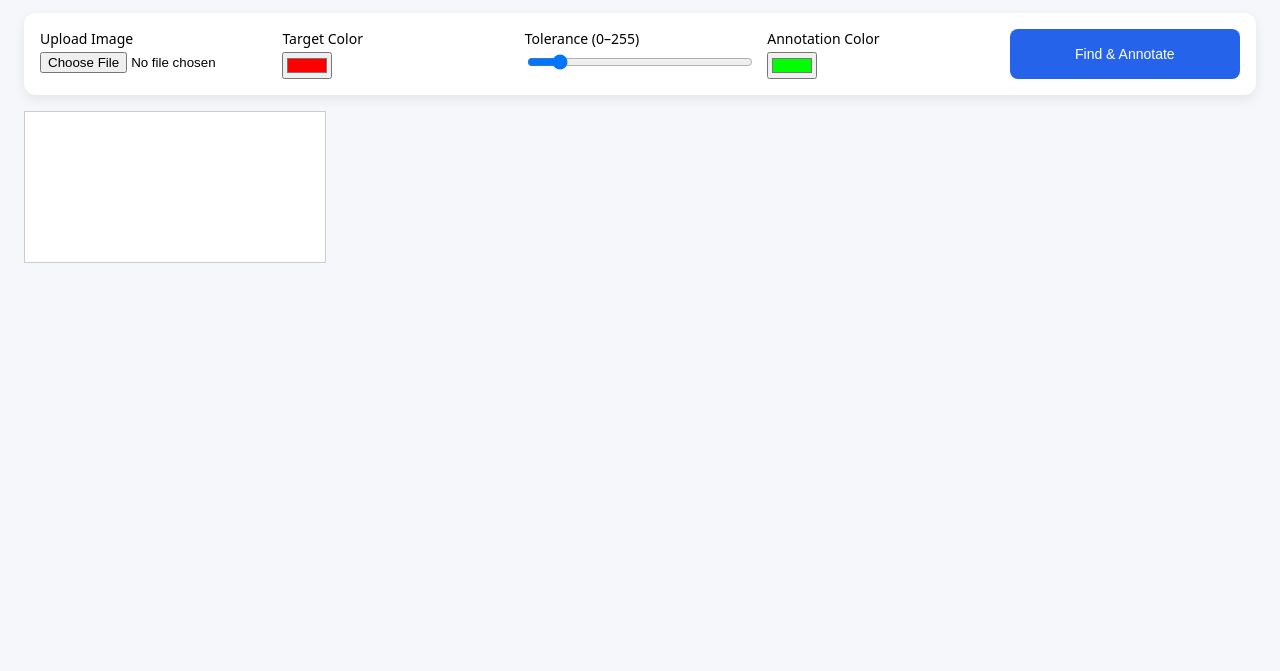
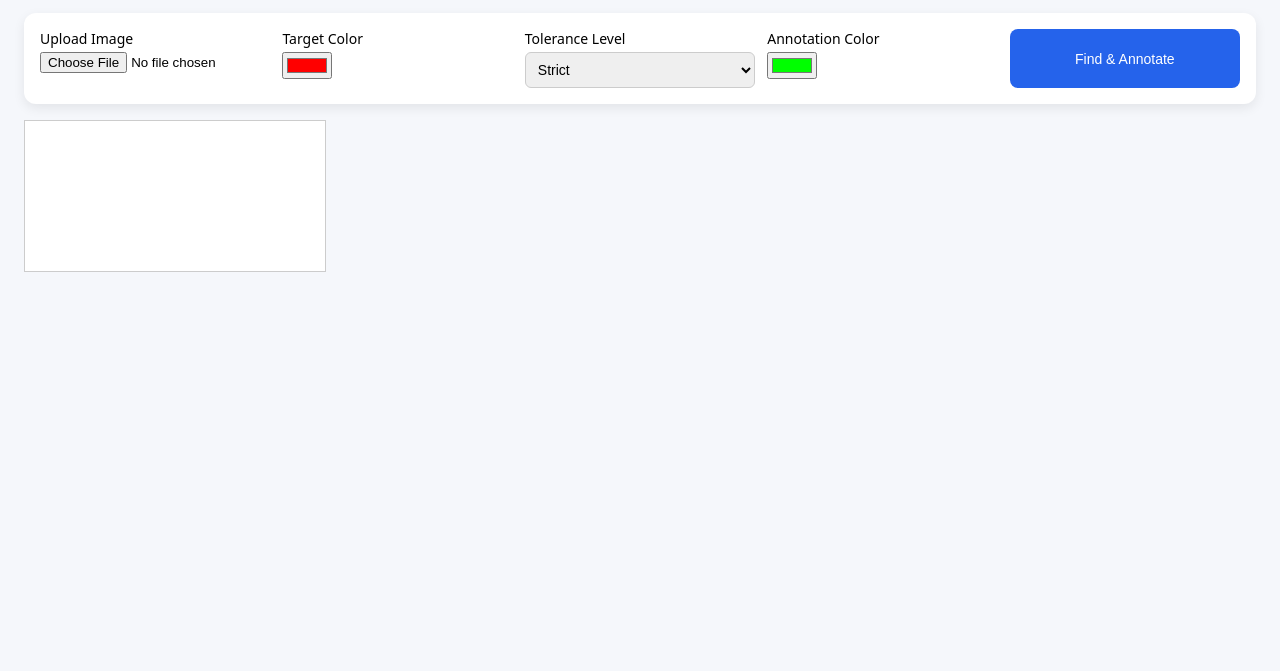
Before and after one commit to iradelossantos/color-pixel-annotator, a plain HTML site: page index.html in a window 1280 px wide. Shown: the part 129-800 px from the top of the page. Drawn offline with Linux system fonts and the light colour scheme.

Commit message:
Replace tolerance input with select dropdown

```diff
--- a/index.html
+++ b/index.html
@@ -35,6 +35,12 @@
       flex-direction: column;
       gap: 4px;
     }
+    select {
+      padding: 8px;
+      border-radius: 6px;
+      border: 1px solid #ccc;
+      font-size: 14px;
+    }
     button {
       padding: 10px 14px;
       border: none;
@@ -69,8 +75,14 @@
     </label>
 
     <label>
-      Tolerance (0–255)
-      <input type="range" id="tolerance" min="0" max="255" value="30" />
+      Tolerance Level
+      <select id="toleranceLevel">
+        <option value="10">Very Strict</option>
+        <option value="25" selected>Strict</option>
+        <option value="50">Medium</option>
+        <option value="90">Loose</option>
+        <option value="150">Very Loose</option>
+      </select>
     </label>
 
     <label>
@@ -91,7 +103,7 @@
     const ctx = canvas.getContext('2d');
     const analyzeBtn = document.getElementById('analyzeBtn');
     const colorPicker = document.getElementById('colorPicker');
-    const toleranceInput = document.getElementById('tolerance');
+    const toleranceSelect = document.getElementById('toleranceLevel');
     const annotationColorInput = document.getElementById('annotationColor');
     const stats = document.getElementById('stats');
 
@@ -133,7 +145,7 @@
 
       const target = hexToRgb(colorPicker.value);
       const annotation = hexToRgb(annotationColorInput.value);
-      const tolerance = Number(toleranceInput.value);
+      const tolerance = Number(toleranceSelect.value);
 
       let matchCount = 0;
 
```
